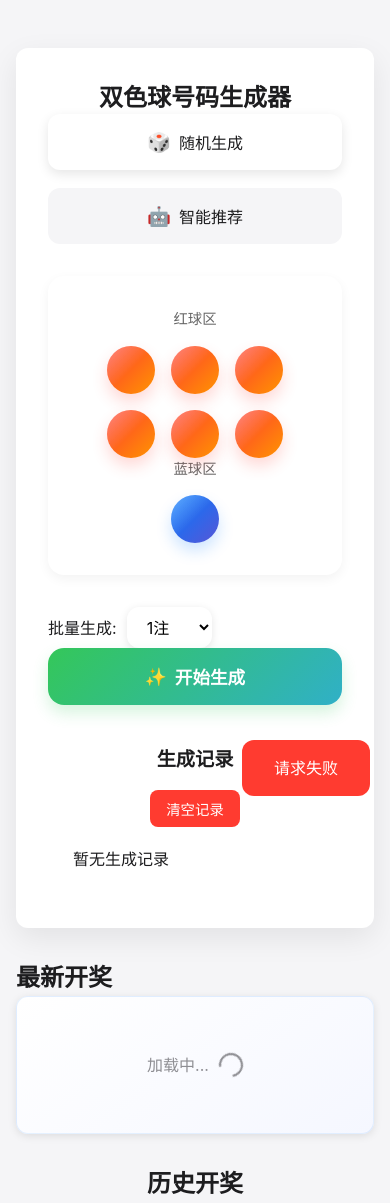
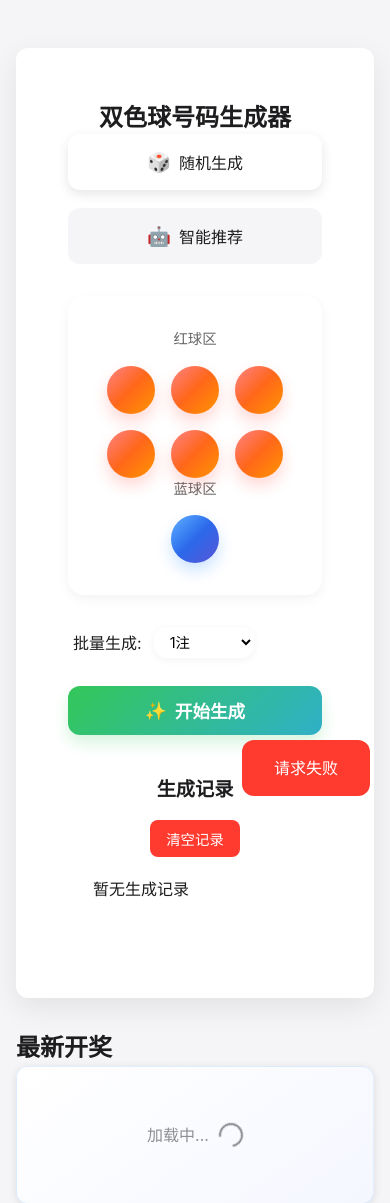
Before and after one commit to clover-eric/ssq, a Flask app: page / in a window 390 px wide. Shown: the part 112-1315 px from the top of the page. Run offline with Flask 2, Linux system fonts and the light colour scheme; data that the repository does not hold is empty.

Commit message:
修复页面bug

```diff
--- a/static/css/style.css
+++ b/static/css/style.css
@@ -654,37 +654,38 @@
 .batch-options {
     display: flex;
     align-items: center;
-    gap: 10px;
-    opacity: 1;
-    pointer-events: auto;
-    transition: opacity 0.3s ease;
+    gap: 12px;
+    margin-bottom: 24px;
+    padding: 0 10px;
 }
 
 .batch-options label {
     white-space: nowrap;
     color: var(--text-color);
+    font-size: 1rem;
 }
 
 .batch-options select {
-    padding: 0.6rem 1rem;
-    border: none;
+    padding: 8px 16px;
+    border: 1px solid var(--border-color);
     border-radius: var(--border-radius);
     background: white;
     font-size: 1rem;
     cursor: pointer;
-    box-shadow: 0 2px 8px rgba(0,0,0,0.1);
-    transition: var(--transition);
-    opacity: 1;
-    pointer-events: auto;
+    box-shadow: 0 2px 8px rgba(0,0,0,0.05);
+    transition: all 0.3s ease;
+    min-width: 100px;
 }
 
 .batch-options select:hover {
-    box-shadow: 0 4px 12px rgba(0,0,0,0.15);
+    border-color: var(--primary-color);
+    box-shadow: 0 4px 12px rgba(0,0,0,0.1);
 }
 
 .batch-options select:focus {
     outline: none;
-    box-shadow: 0 4px 12px rgba(0,0,0,0.2);
+    border-color: var(--primary-color);
+    box-shadow: 0 4px 12px rgba(0,0,0,0.15);
 }
 
 /* 生成历史记录样式 */
@@ -871,3 +872,44 @@
         color: white;
     }
 }
+
+/* 生成器容器样式 */
+.generator-container {
+    background: var(--card-bg);
+    border-radius: 12px;
+    padding: 20px;
+    box-shadow: var(--card-shadow);
+    margin-bottom: 20px;
+}
+
+/* 生成按钮容器样式 */
+.generate-btn-container {
+    margin-top: 24px;
+    text-align: center;
+}
+
+/* 生成按钮样式优化 */
+.action-btn {
+    margin-top: 8px;
+    padding: 12px 24px;
+    border-radius: var(--border-radius);
+    font-size: 1.1rem;
+    transition: all 0.3s ease;
+}
+
+/* 移动端适配 */
+@media (max-width: 768px) {
+    .batch-options {
+        margin-bottom: 20px;
+        padding: 0 5px;
+    }
+
+    .batch-options select {
+        padding: 6px 12px;
+        font-size: 0.9rem;
+    }
+
+    .generate-btn-container {
+        margin-top: 20px;
+    }
+}
```
Also changed, not shown: static/js/main.js (+37 -51 lines).
